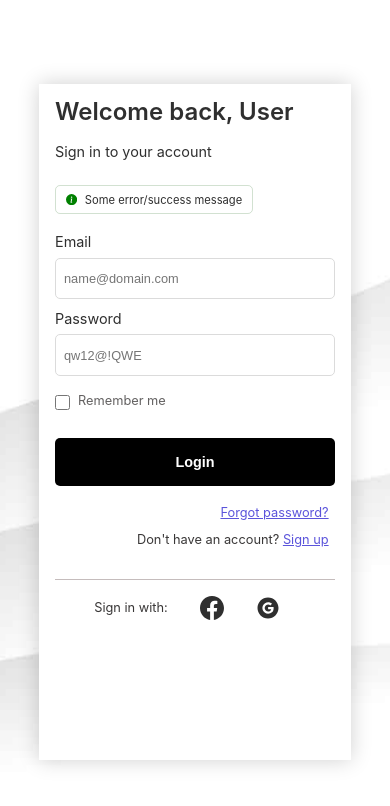
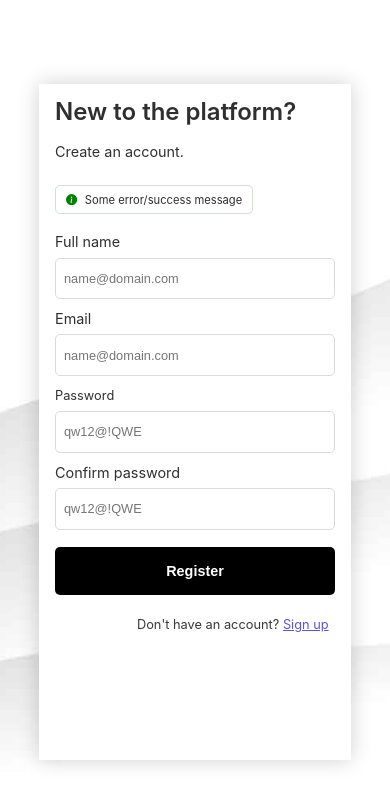
Before and after one commit to Godwin254/sw-lab-project, a React (Vite) app in the folder view/: page / in a window 390 px wide. Shown: the top 806 px of the page. Built offline with nearby package versions, Linux system fonts and the light colour scheme.

Commit message:
feat: add complete implentation of the signup form | frontend

```diff
--- a/view/src/App.jsx
+++ b/view/src/App.jsx
@@ -2,13 +2,16 @@ import { useState } from 'react';
 import reactLogo from './assets/react.svg';
 import './App.scss';
 import LoginPage from './pages/LoginPage';
+import SignupPage from './pages/SignupPage';
 
 function App() {
 
   return (
     <div className="App">
-
-      <LoginPage />
+      {/**
+       *  <LoginPage />
+       */}
+      <SignupPage />
     </div>
   )
 }
--- a/view/src/pages/LoginPage.jsx
+++ b/view/src/pages/LoginPage.jsx
@@ -27,7 +27,7 @@ function LoginPage() {
                               <label htmlFor="password">Password</label>
                               <input type="password" name="password" id="password" placeholder="qw12@!QWE" />
                          </div>
-                         <div className="form-group">
+                         <div className="form-group checkbox">
                               <input type="checkbox" name="remember" id="remember" />
                               <label htmlFor="remember">Remember me</label>
                          </div>
--- a/view/src/pages/SignupPage.jsx
+++ b/view/src/pages/SignupPage.jsx
@@ -34,13 +34,16 @@ function SignupPage() {
                 <input type="password" name="password" id="password" placeholder="qw12@!QWE" />
               </div>
               <div className="form-group">
-                <input type="checkbox" name="remember" id="remember" />
-                <label htmlFor="remember">Remember me</label>
+                <label htmlFor="password">Confirm password</label>
+                <input type="password" name="password" id="password" placeholder="qw12@!QWE" />
               </div>
               <div className="form-group">
-                <button type="submit">Login</button>
+                <button type="submit">Register</button>
               </div>
             </form>
+            <div className="forgot-password">
+              <p>Don't have an account? <a href="#">Sign up</a></p>
+             </div>
 
           </div>
 
--- a/view/src/sass/pages/_login.scss
+++ b/view/src/sass/pages/_login.scss
@@ -1,4 +1,4 @@
-.LoginPage{
+.LoginPage, .SignupPage{
      position: relative;
      height: 100vh;
      width: 100vw;
@@ -11,7 +11,7 @@
           height: 100%;
           object-fit: cover;
      }
-     .login-container{
+     .login-container, .signup-container{
           position: absolute;
           width: 80vw;
           height: 80vh;
@@ -100,7 +100,7 @@
                               font-weight: 400;
                               outline: none;
                          }
-                         &:nth-of-type(3){
+                         .checkbox{
                               flex-direction: row;
                               justify-content: flex-start;
                               align-items: center;
@@ -184,9 +184,9 @@
 //mobile view
 
 @media screen and (max-width: 768px){
-     .LoginPage{
+     .LoginPage, .SignupPage{
           grid-template-columns: 1fr;
-          .login-container{
+          .login-container, .signup-container{
                grid-template-columns: 1fr;
                .left-view{
                     display: none;
@@ -244,8 +244,8 @@
 //tablet view
 
 @media screen and (max-width: 1024px){
-     .LoginPage{
-          .login-container{
+     .LoginPage, .SignupPage{
+          .login-container, .signup-container{
                .right-view{
                     padding: 1rem;
                     h1{
```
